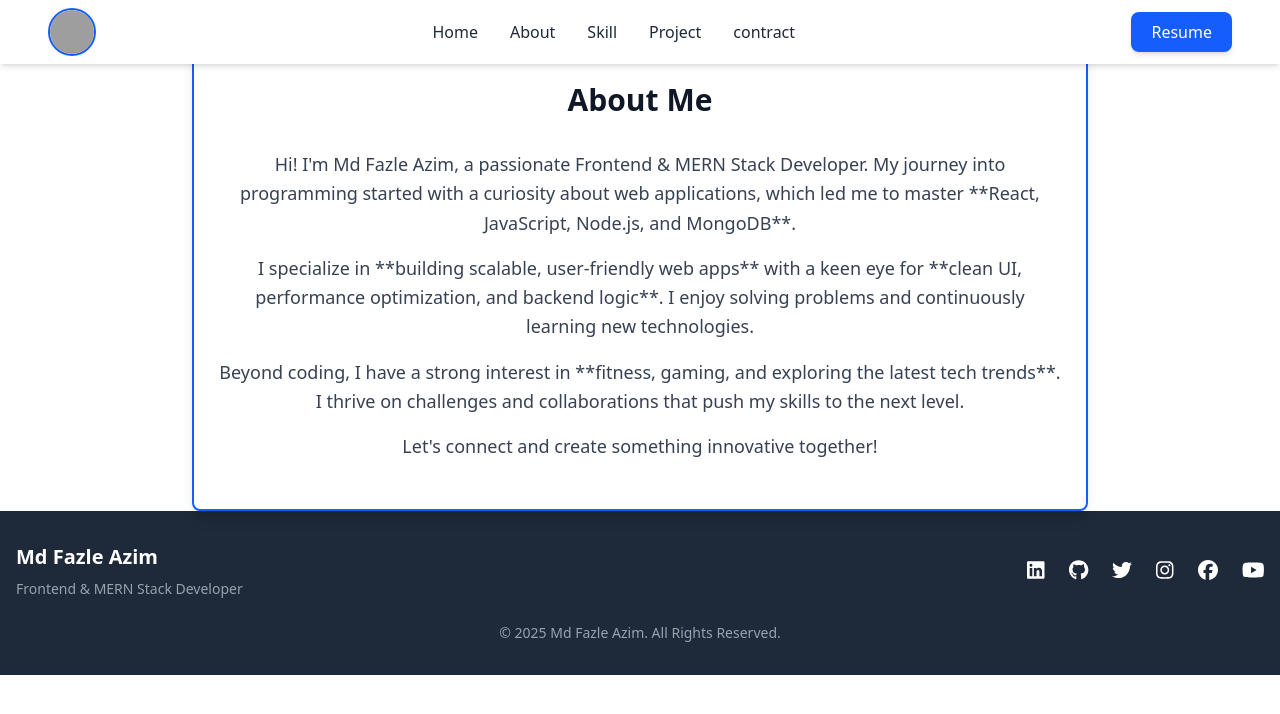
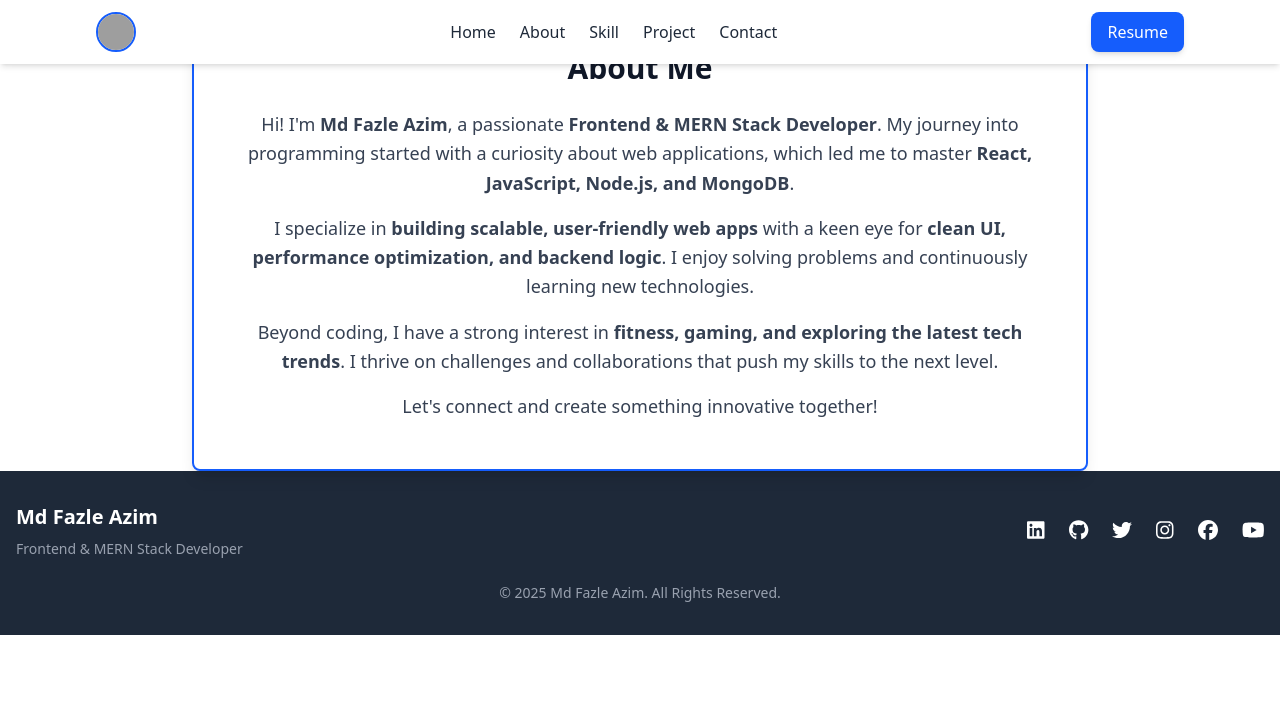
Before and after one commit to azim622/azim-portfolio, a React (Vite) app: page /about in a window 1280 px wide. Shown: the top 714 px of the page. Built offline with nearby package versions, Linux system fonts and the light colour scheme; grey boxes are pictures that could not be loaded.

Commit message:
make responsive

```diff
--- a/src/Components/AboutMe.jsx
+++ b/src/Components/AboutMe.jsx
@@ -4,47 +4,34 @@ import { motion } from 'framer-motion';
 const AboutMe = () => {
     return (
         <div className="flex justify-center">
-            <section className="max-w-4xl mx-auto px-6 py-12 text-center border-2 border-blue-600 rounded-lg shadow-lg bg-white">
+            <section className="max-w-4xl mx-auto px-8 py-12 border-2 border-blue-600 rounded-lg shadow-lg bg-white text-center">
                 <motion.h2
                     initial={{ opacity: 0, y: -20 }}
                     animate={{ opacity: 1, y: 0 }}
                     transition={{ duration: 0.8 }}
-                    className="text-3xl font-bold text-gray-900 my-8"
+                    className="text-3xl font-bold text-gray-900 mb-6"
                 >
                     About Me
                 </motion.h2>
-                <motion.p
+                <motion.div
                     initial={{ opacity: 0, y: 20 }}
                     animate={{ opacity: 1, y: 0 }}
                     transition={{ duration: 0.8 }}
-                    className="text-gray-700 text-lg leading-relaxed"
+                    className="text-gray-700 text-lg leading-relaxed space-y-4"
                 >
-                    Hi! I'm Md Fazle Azim, a passionate Frontend & MERN Stack Developer. My journey into programming started with a curiosity about web applications, which led me to master **React, JavaScript, Node.js, and MongoDB**.
-                </motion.p>
-                <motion.p
-                    initial={{ opacity: 0, y: 20 }}
-                    animate={{ opacity: 1, y: 0 }}
-                    transition={{ duration: 0.8, delay: 0.2 }}
-                    className="text-gray-700 text-lg leading-relaxed mt-4"
-                >
-                    I specialize in **building scalable, user-friendly web apps** with a keen eye for **clean UI, performance optimization, and backend logic**. I enjoy solving problems and continuously learning new technologies.
-                </motion.p>
-                <motion.p
-                    initial={{ opacity: 0, y: 20 }}
-                    animate={{ opacity: 1, y: 0 }}
-                    transition={{ duration: 0.8, delay: 0.4 }}
-                    className="text-gray-700 text-lg leading-relaxed mt-4"
-                >
-                    Beyond coding, I have a strong interest in **fitness, gaming, and exploring the latest tech trends**. I thrive on challenges and collaborations that push my skills to the next level.
-                </motion.p>
-                <motion.p
-                    initial={{ opacity: 0, y: 20 }}
-                    animate={{ opacity: 1, y: 0 }}
-                    transition={{ duration: 0.8, delay: 0.6 }}
-                    className="text-gray-700 text-lg leading-relaxed mt-4"
-                >
-                    Let's connect and create something innovative together!
-                </motion.p>
+                    <p>
+                        Hi! I'm <strong>Md Fazle Azim</strong>, a passionate <strong>Frontend & MERN Stack Developer</strong>. My journey into programming started with a curiosity about web applications, which led me to master <strong>React, JavaScript, Node.js, and MongoDB</strong>.
+                    </p>
+                    <p>
+                        I specialize in <strong>building scalable, user-friendly web apps</strong> with a keen eye for <strong>clean UI, performance optimization, and backend logic</strong>. I enjoy solving problems and continuously learning new technologies.
+                    </p>
+                    <p>
+                        Beyond coding, I have a strong interest in <strong>fitness, gaming, and exploring the latest tech trends</strong>. I thrive on challenges and collaborations that push my skills to the next level.
+                    </p>
+                    <p>
+                        Let's connect and create something innovative together!
+                    </p>
+                </motion.div>
             </section>
         </div>
     );
--- a/src/Components/Designation.jsx
+++ b/src/Components/Designation.jsx
@@ -5,7 +5,7 @@ import { FaGithub, FaLinkedin, FaTwitter, FaFacebook } from 'react-icons/fa';
 const Designation = () => {
   return (
     <div>
-       <section className="flex flex-col md:flex-row items-center justify-between  max-w-7xl mx-auto px-4  sm:px-6 lg:px-8 py-24">
+       <section className="flex flex-col md:flex-row items-center justify-between   max-w-7xl mx-auto px-4  sm:px-6 lg:px-8 py-24">
               {/* Information Section */}
               <motion.div
                 initial={{ opacity: 0, x: -50 }}
--- a/src/Components/MyProject.jsx
+++ b/src/Components/MyProject.jsx
@@ -1,8 +1,7 @@
 import React from 'react';
-import { Link, useNavigate } from 'react-router-dom'; // Import useNavigate
+import { Link } from 'react-router-dom';
 
 const MyProject = () => {
-
   const projectsData = [
     {
       id: '1',
@@ -10,54 +9,42 @@ const MyProject = () => {
       image: 'https://i.ibb.co/5WZnbDtW/Capture.png',
       techStack: ['React', 'Node.js', 'MongoDB'],
       description: 'A web application built using React and Node.js with a MongoDB database.',
-
     },
     {
       id: '2',
       name: 'Project 2: Fitness Tracker',
-      image: 'https://i.ibb.co.com/nsrQT7vQ/Capture.png',
+      image: 'https://i.ibb.co/nsrQT7vQ/Capture.png',
       techStack: ['React', 'Express', 'Stripe'],
       description: 'An e-commerce site allowing users to browse and purchase products.',
-
     },
     {
-        "id": "3",
-        "name": "Visa Navigator",
-        "image": "https://i.ibb.co.com/F4sQNSRJ/Capture.png",
-        "techStack": ["React", "Node.js", "Express", "MongoDB", "Firebase", "Tailwind CSS"],
-        "description": "A user-friendly portal for checking visa requirements, applying for visas online, and tracking applications in real-time.",
-
-      }
-
-
+      id: '3',
+      name: 'Visa Navigator',
+      image: 'https://i.ibb.co/F4sQNSRJ/Capture.png',
+      techStack: ['React', 'Node.js', 'Express', 'MongoDB', 'Firebase', 'Tailwind CSS'],
+      description: 'A user-friendly portal for checking visa requirements, applying for visas online, and tracking applications in real-time.',
+    },
   ];
-
-  // Handle View More click
-
 
   return (
     <div>
-      <section className="mx-16 my-16">
+      <section className="mx-4 md:mx-16 my-12 md:my-16">
         <h2 className="text-3xl font-semibold text-center text-gray-800 mb-6">Projects</h2>
         <div className="grid grid-cols-1 md:grid-cols-2 lg:grid-cols-3 gap-6">
           {projectsData.map((project) => (
             <div
-              className="max-w-sm mx-auto bg-white shadow-lg rounded-lg overflow-hidden transform hover:scale-105 transition-all duration-300"
-              key={project.id} // Use project id as the key
+              className="w-11/12 md:max-w-sm mx-auto bg-white shadow-lg rounded-lg overflow-hidden transform hover:scale-105 transition-all duration-300"
+              key={project.id}
             >
-              <img src={project.image} alt={project.name} className="w-full h-48 object-cover" />
-              <div className="p-4">
+              <img src={project.image} alt={project.name} className="w-full h-56 object-cover" />
+              <div className="p-5">
                 <h3 className="text-2xl font-semibold text-gray-800">{project.name}</h3>
                 <p className="text-gray-600 mt-2">{project.description}</p>
                 <div className="mt-4">
                   <Link to={`/projectDetails/${project.id}`}>
-
-                  <button
-
-                    className="bg-blue-600 text-white px-4 py-2 rounded-md hover:bg-green-600 transition duration-300"
-                  >
-                    View More
-                  </button>
+                    <button className="bg-blue-600 text-white px-5 py-2 rounded-md hover:bg-green-600 transition duration-300">
+                      View More
+                    </button>
                   </Link>
                 </div>
               </div>
--- a/src/Components/Navbar.jsx
+++ b/src/Components/Navbar.jsx
@@ -6,9 +6,9 @@ const Navbar = () => {
 
   return (
     <nav className="fixed top-0 w-full bg-white shadow-md z-50">
-      <div className="max-w-7xl mx-auto px-6 sm:px-8 lg:px-12 flex justify-between items-center h-16">
+      <div className="max-w-6xl mx-auto px-4 sm:px-6 lg:px-8 flex justify-between items-center h-16">
         {/* Logo */}
-        <div className="w-12 h-12 border-2 border-blue-600 rounded-full flex items-center justify-center overflow-hidden">
+        <div className="w-10 h-10 border-2 border-blue-600 rounded-full flex items-center justify-center overflow-hidden">
           <img
             src="https://i.ibb.co/0yJ4wXTk/7fe62388-5742-43b6-9041-7171807c5d26.webp"
             alt="Azim Logo"
@@ -17,36 +17,21 @@ const Navbar = () => {
         </div>
 
         {/* Desktop Menu */}
-        <div className="hidden md:flex space-x-8">
-          <Link
-            to="/"
-            className="cursor-pointer text-gray-800 hover:text-blue-600 transition"
-          >
+        <div className="hidden md:flex space-x-6">
+          <Link to="/" className="text-gray-800 hover:text-blue-600 transition">
             Home
           </Link>
-          <Link
-            to="/about"
-            className="cursor-pointer text-gray-800 hover:text-blue-600 transition"
-          >
+          <Link to="/about" className="text-gray-800 hover:text-blue-600 transition">
             About
           </Link>
-          <Link
-            to="/skill"
-            className="cursor-pointer text-gray-800 hover:text-blue-600 transition"
-          >
+          <Link to="/skill" className="text-gray-800 hover:text-blue-600 transition">
             Skill
           </Link>
-          <Link
-            to="/project"
-            className="cursor-pointer text-gray-800 hover:text-blue-600 transition"
-          >
+          <Link to="/project" className="text-gray-800 hover:text-blue-600 transition">
             Project
           </Link>
-          <Link
-            to="/contract"
-            className="cursor-pointer text-gray-800 hover:text-blue-600 transition"
-          >
-            contract
+          <Link to="/contract" className="text-gray-800 hover:text-blue-600 transition">
+            Contact
           </Link>
         </div>
 
@@ -54,14 +39,14 @@ const Navbar = () => {
         <a
           href="/resume.pdf"
           download
-          className="hidden md:inline-block bg-blue-600 text-white px-5 py-2 rounded-lg shadow-md hover:bg-blue-700 transition"
+          className="hidden md:inline-block bg-blue-600 text-white px-4 py-2 rounded-lg shadow-md hover:bg-blue-700 transition"
         >
           Resume
         </a>
 
         {/* Mobile Menu Button */}
         <button
-          className="md:hidden focus:outline-none pr-4"
+          className="md:hidden focus:outline-none pr-2 py-1 px-2 border rounded-md border-gray-300"
           onClick={() => setIsOpen(!isOpen)}
         >
           {isOpen ? "✖" : "☰"}
@@ -70,56 +55,35 @@ const Navbar = () => {
 
       {/* Mobile Menu */}
       <div
-        className={`md:hidden fixed top-16 left-0 w-full bg-white shadow-md transition-transform duration-300 ${
-          isOpen
-            ? "translate-y-0 opacity-100 visible"
-            : "-translate-y-full opacity-0 invisible"
+        className={`md:hidden fixed top-16 left-1/2 transform -translate-x-1/2 w-9/12 bg-white shadow-md rounded-lg transition-transform duration-300 ${
+          isOpen ? "translate-y-0 opacity-100 visible" : "-translate-y-full opacity-0 invisible"
         }`}
       >
-        <div className="flex flex-col items-center space-y-4 p-6">
+        <div className="flex flex-col items-center space-y-4 py-6">
+          <Link to="/" className="text-gray-800 hover:text-blue-600" onClick={() => setIsOpen(false)}>
+            Home
+          </Link>
+          <Link to="/about" className="text-gray-800 hover:text-blue-600" onClick={() => setIsOpen(false)}>
+            About
+          </Link>
+          <Link to="/skill" className="text-gray-800 hover:text-blue-600" onClick={() => setIsOpen(false)}>
+            Skill
+          </Link>
+          <Link to="/project" className="text-gray-800 hover:text-blue-600" onClick={() => setIsOpen(false)}>
+            Project
+          </Link>
+          <Link to="/contract" className="text-gray-800 hover:text-blue-600" onClick={() => setIsOpen(false)}>
+            Contact
+          </Link>
           <a
-            href="#home"
-            className="cursor-pointer text-gray-800 hover:text-blue-600"
+            href="/resume.pdf"
+            download
+            className="bg-blue-600 text-white px-5 py-2 rounded-lg shadow-md hover:bg-blue-700 transition"
             onClick={() => setIsOpen(false)}
           >
-            Home
-          </a>
-          <a
-            href="#about"
-            className="cursor-pointer text-gray-800 hover:text-blue-600"
-            onClick={() => setIsOpen(false)}
-          >
-            About
-          </a>
-          <a
-            href="#skills"
-            className="cursor-pointer text-gray-800 hover:text-blue-600"
-            onClick={() => setIsOpen(false)}
-          >
-            Skills
-          </a>
-          <a
-            href="#projects"
-            className="cursor-pointer text-gray-800 hover:text-blue-600"
-            onClick={() => setIsOpen(false)}
-          >
-            Projects
-          </a>
-          <a
-            href="#contact"
-            className="cursor-pointer text-gray-800 hover:text-blue-600"
-            onClick={() => setIsOpen(false)}
-          >
-            Contact
+            Resume
           </a>
         </div>
-        <a
-          href="/resume.pdf"
-          download
-          className="bg-blue-600 text-white px-5 py-2 rounded-lg shadow-md hover:bg-blue-700 transition"
-        >
-          Resume
-        </a>
       </div>
     </nav>
   );
--- a/vite.config.js
+++ b/vite.config.js
@@ -6,4 +6,5 @@ import tailwindcss from '@tailwindcss/vite'
 export default defineConfig({
   plugins: [tailwindcss(),react()],
 
+
 })
```
Also changed, not shown: src/Components/ContractInfo.jsx (+18 -28 lines), src/Components/Education.jsx (+11 -10 lines), 1 other file (tests, documents, lock files or other folders).
